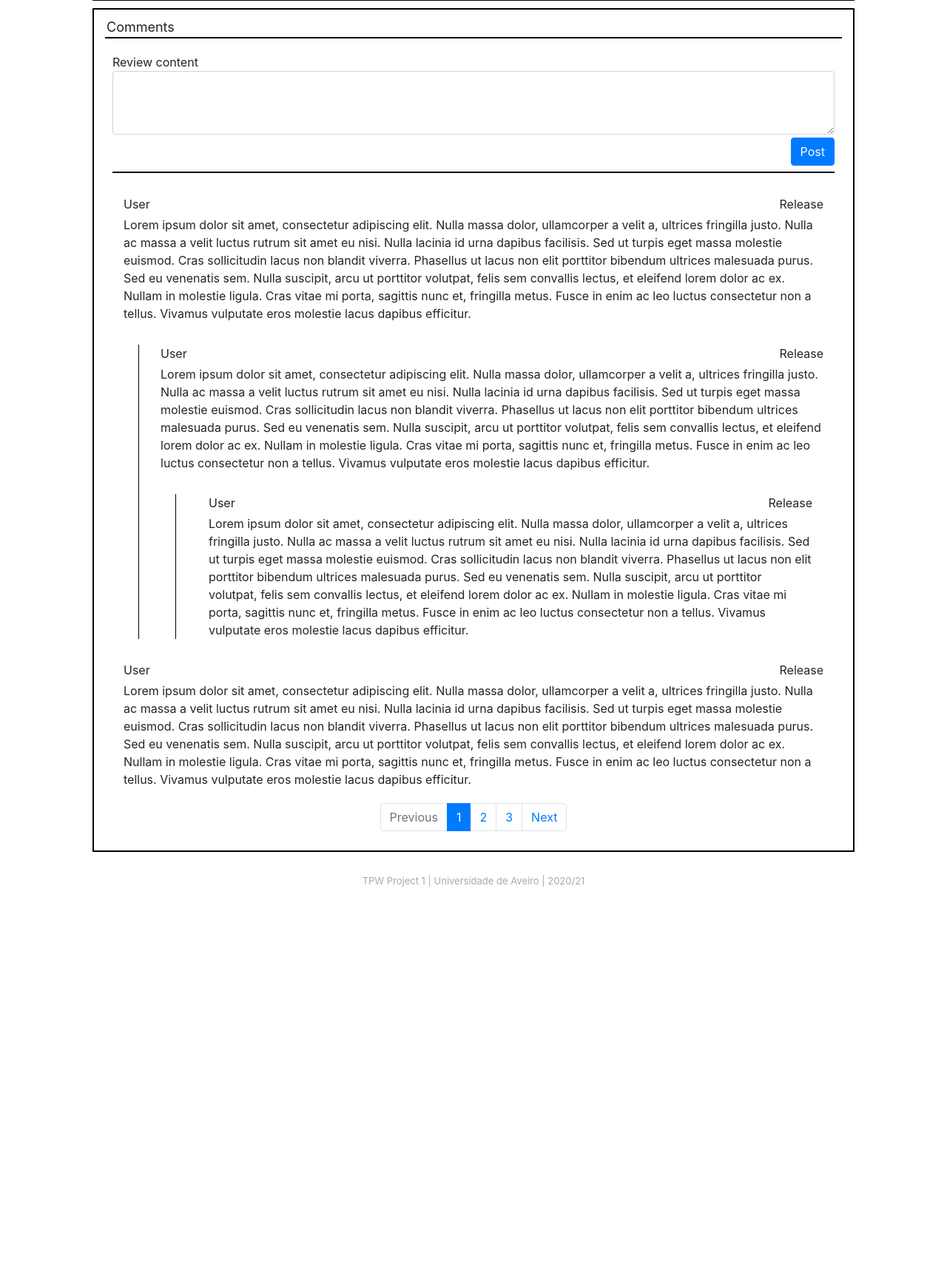
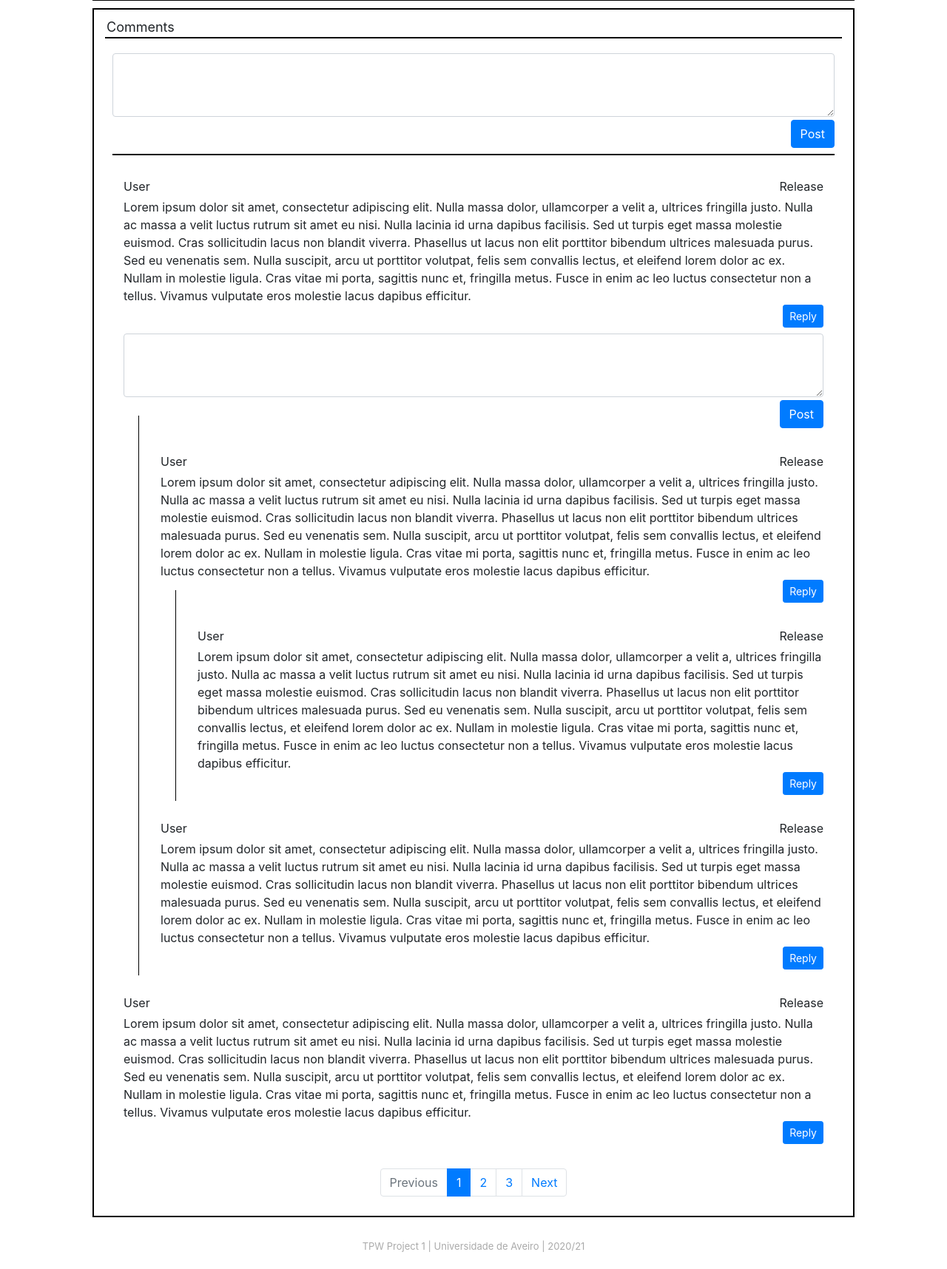
Before and after one commit to Dioben/TPW01, a Django app: template app/templates/chapter.html in a window 1280 px wide. Shown: the part 609-2325 px from the top of the page at 74% size. Before the commit the page ends 1808 px from the top, so only its background shows below. Run offline with Django 3.2, Linux system fonts and the light colour scheme; the template is opened without the code that fills it, so the values that code supplies are empty; some libraries are stand-ins or nearby versions.

Commit message:
Chapter template

```diff
--- a/app/static/css/css.css
+++ b/app/static/css/css.css
@@ -146,18 +146,26 @@ body {
     margin: 20px 10px;
 }
 
+.comment-list-content {
+    margin: 30px 10px 20px 10px;
+}
+
 .comment-list-content > div {
-    margin: 30px 10px 20px 10px;
+    margin: 0 15px 25px 15px;
 }
 
 .comment-form-content {
     margin: 20px 10px;
 }
 
-.comment-children {
-    margin: 30px 0px 0px 20px;
-    padding: 0 0 0 29px;
+.comment-children:not(:empty) {
+    margin: -25px 0 0 20px;
+    padding: 25px 0 0 29px;
     border-left: solid black 1px;
+}
+
+.comment-children > div {
+    margin-top: 25px;
 }
 
 
--- a/app/templates/chapter.html
+++ b/app/templates/chapter.html
@@ -50,8 +50,7 @@
             <div class="comment-form-content">
                 <form>
                     <div class="form-group mb-1">
-                        <label class="mb-0" for="review-form-content">Review content</label>
-                        <textarea class="form-control" id="review-form-content" rows="3"></textarea>
+                        <textarea class="form-control" rows="3"></textarea>
                     </div>
                     <div class="d-flex justify-content-end mb-2">
                         <button type="submit" class="btn btn-primary">Post</button>
@@ -60,8 +59,7 @@
                 <div class="separator"></div>
             </div>
             <div class="comment-list-content">
-                <div class="d-flex flex-nowrap">
-                    <div class="col d-flex flex-column">
+                <div class="d-flex flex-column">
                     <div class="d-flex justify-content-between">
                         <span>User</span>
                         <span>Release</span>
@@ -69,6 +67,17 @@
                     <div class="mt-1">
                         Lorem ipsum dolor sit amet, consectetur adipiscing elit. Nulla massa dolor, ullamcorper a velit a, ultrices fringilla justo. Nulla ac massa a velit luctus rutrum sit amet eu nisi. Nulla lacinia id urna dapibus facilisis. Sed ut turpis eget massa molestie euismod. Cras sollicitudin lacus non blandit viverra. Phasellus ut lacus non elit porttitor bibendum ultrices malesuada purus. Sed eu venenatis sem. Nulla suscipit, arcu ut porttitor volutpat, felis sem convallis lectus, et eleifend lorem dolor ac ex. Nullam in molestie ligula. Cras vitae mi porta, sagittis nunc et, fringilla metus. Fusce in enim ac leo luctus consectetur non a tellus. Vivamus vulputate eros molestie lacus dapibus efficitur.
                     </div>
+                    <div class="d-flex justify-content-end mb-2">
+                        <button class="btn btn-primary btn-sm">Reply</button>
+                    </div>
+                    <form>
+                        <div class="form-group mb-1">
+                            <textarea class="form-control" rows="3"></textarea>
+                        </div>
+                        <div class="d-flex justify-content-end mb-2">
+                            <button type="submit" class="btn btn-primary">Post</button>
+                        </div>
+                    </form>
                     <div class="comment-children">
                         <div class="d-flex flex-column">
                             <div class="d-flex justify-content-between">
@@ -78,9 +87,19 @@
                             <div class="mt-1">
                                 Lorem ipsum dolor sit amet, consectetur adipiscing elit. Nulla massa dolor, ullamcorper a velit a, ultrices fringilla justo. Nulla ac massa a velit luctus rutrum sit amet eu nisi. Nulla lacinia id urna dapibus facilisis. Sed ut turpis eget massa molestie euismod. Cras sollicitudin lacus non blandit viverra. Phasellus ut lacus non elit porttitor bibendum ultrices malesuada purus. Sed eu venenatis sem. Nulla suscipit, arcu ut porttitor volutpat, felis sem convallis lectus, et eleifend lorem dolor ac ex. Nullam in molestie ligula. Cras vitae mi porta, sagittis nunc et, fringilla metus. Fusce in enim ac leo luctus consectetur non a tellus. Vivamus vulputate eros molestie lacus dapibus efficitur.
                             </div>
+                            <div class="d-flex justify-content-end mb-2">
+                                <button class="btn btn-primary btn-sm">Reply</button>
+                            </div>
+                            <form hidden>
+                                <div class="form-group mb-1">
+                                    <textarea class="form-control" rows="3"></textarea>
+                                </div>
+                                <div class="d-flex justify-content-end mb-2">
+                                    <button type="submit" class="btn btn-primary">Post</button>
+                                </div>
+                            </form>
                             <div class="comment-children">
-                                    <div class="d-flex flex-nowrap">
-                                        <div class="col d-flex flex-column">
+                                <div class="d-flex flex-column">
                                     <div class="d-flex justify-content-between">
                                         <span>User</span>
                                         <span>Release</span>
@@ -88,15 +107,22 @@
                                     <div class="mt-1">
                                         Lorem ipsum dolor sit amet, consectetur adipiscing elit. Nulla massa dolor, ullamcorper a velit a, ultrices fringilla justo. Nulla ac massa a velit luctus rutrum sit amet eu nisi. Nulla lacinia id urna dapibus facilisis. Sed ut turpis eget massa molestie euismod. Cras sollicitudin lacus non blandit viverra. Phasellus ut lacus non elit porttitor bibendum ultrices malesuada purus. Sed eu venenatis sem. Nulla suscipit, arcu ut porttitor volutpat, felis sem convallis lectus, et eleifend lorem dolor ac ex. Nullam in molestie ligula. Cras vitae mi porta, sagittis nunc et, fringilla metus. Fusce in enim ac leo luctus consectetur non a tellus. Vivamus vulputate eros molestie lacus dapibus efficitur.
                                     </div>
+                                    <div class="d-flex justify-content-end mb-2">
+                                        <button class="btn btn-primary btn-sm">Reply</button>
+                                    </div>
+                                    <form hidden>
+                                        <div class="form-group mb-1">
+                                            <textarea class="form-control" rows="3"></textarea>
+                                        </div>
+                                        <div class="d-flex justify-content-end mb-2">
+                                            <button type="submit" class="btn btn-primary">Post</button>
+                                        </div>
+                                    </form>
+                                    <div class="comment-children"></div>
                                 </div>
                             </div>
                         </div>
-                            </div>
-                        </div>
-                    </div>
-                </div>
-                <div class="d-flex flex-nowrap">
-                    <div class="col d-flex flex-column">
+                        <div class="d-flex flex-column">
                             <div class="d-flex justify-content-between">
                                 <span>User</span>
                                 <span>Release</span>
@@ -104,7 +130,41 @@
                             <div class="mt-1">
                                 Lorem ipsum dolor sit amet, consectetur adipiscing elit. Nulla massa dolor, ullamcorper a velit a, ultrices fringilla justo. Nulla ac massa a velit luctus rutrum sit amet eu nisi. Nulla lacinia id urna dapibus facilisis. Sed ut turpis eget massa molestie euismod. Cras sollicitudin lacus non blandit viverra. Phasellus ut lacus non elit porttitor bibendum ultrices malesuada purus. Sed eu venenatis sem. Nulla suscipit, arcu ut porttitor volutpat, felis sem convallis lectus, et eleifend lorem dolor ac ex. Nullam in molestie ligula. Cras vitae mi porta, sagittis nunc et, fringilla metus. Fusce in enim ac leo luctus consectetur non a tellus. Vivamus vulputate eros molestie lacus dapibus efficitur.
                             </div>
+                            <div class="d-flex justify-content-end mb-2">
+                                <button class="btn btn-primary btn-sm">Reply</button>
                             </div>
+                            <form hidden>
+                                <div class="form-group mb-1">
+                                    <textarea class="form-control" rows="3"></textarea>
+                                </div>
+                                <div class="d-flex justify-content-end mb-2">
+                                    <button type="submit" class="btn btn-primary">Post</button>
+                                </div>
+                            </form>
+                            <div class="comment-children"></div>
+                        </div>
+                    </div>
+                </div>
+                <div class="d-flex flex-column">
+                    <div class="d-flex justify-content-between">
+                        <span>User</span>
+                        <span>Release</span>
+                    </div>
+                    <div class="mt-1">
+                        Lorem ipsum dolor sit amet, consectetur adipiscing elit. Nulla massa dolor, ullamcorper a velit a, ultrices fringilla justo. Nulla ac massa a velit luctus rutrum sit amet eu nisi. Nulla lacinia id urna dapibus facilisis. Sed ut turpis eget massa molestie euismod. Cras sollicitudin lacus non blandit viverra. Phasellus ut lacus non elit porttitor bibendum ultrices malesuada purus. Sed eu venenatis sem. Nulla suscipit, arcu ut porttitor volutpat, felis sem convallis lectus, et eleifend lorem dolor ac ex. Nullam in molestie ligula. Cras vitae mi porta, sagittis nunc et, fringilla metus. Fusce in enim ac leo luctus consectetur non a tellus. Vivamus vulputate eros molestie lacus dapibus efficitur.
+                    </div>
+                    <div class="d-flex justify-content-end mb-2">
+                        <button class="btn btn-primary btn-sm">Reply</button>
+                    </div>
+                    <form hidden>
+                        <div class="form-group mb-1">
+                            <textarea class="form-control" rows="3"></textarea>
+                        </div>
+                        <div class="d-flex justify-content-end mb-2">
+                            <button type="submit" class="btn btn-primary">Post</button>
+                        </div>
+                    </form>
+                    <div class="comment-children"></div>
                 </div>
             </div>
             <nav aria-label="pagination">
```
Lines whose indentation alone changed are shown as unchanged.
